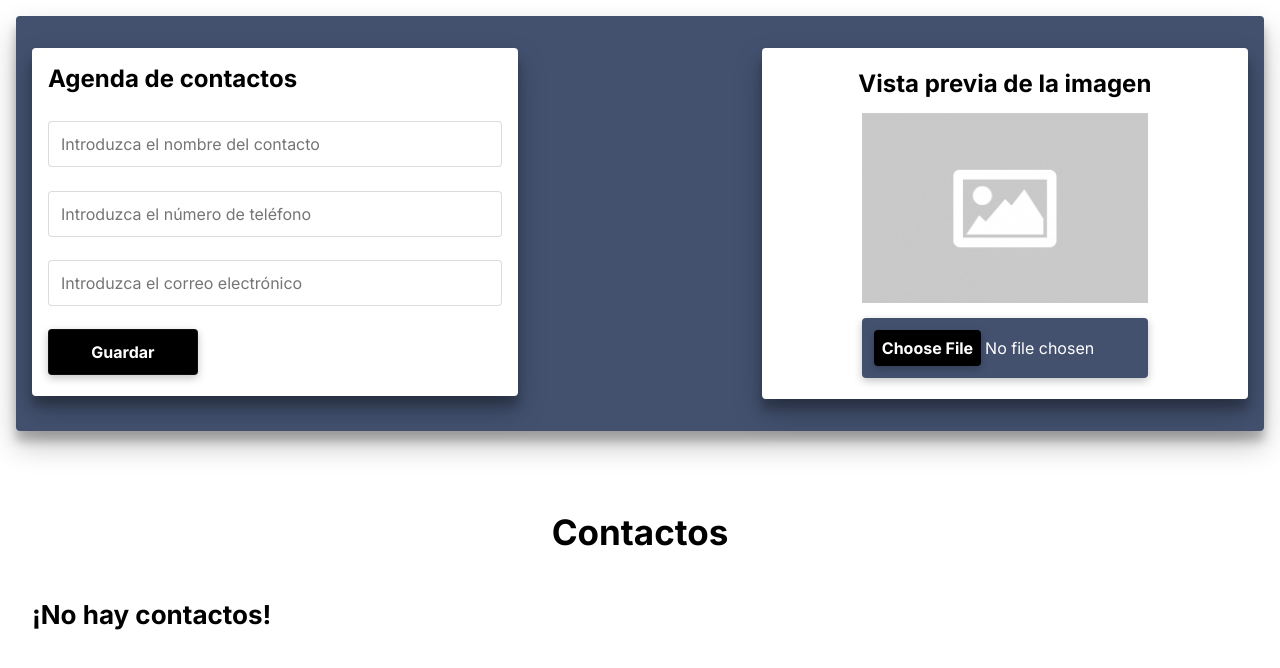
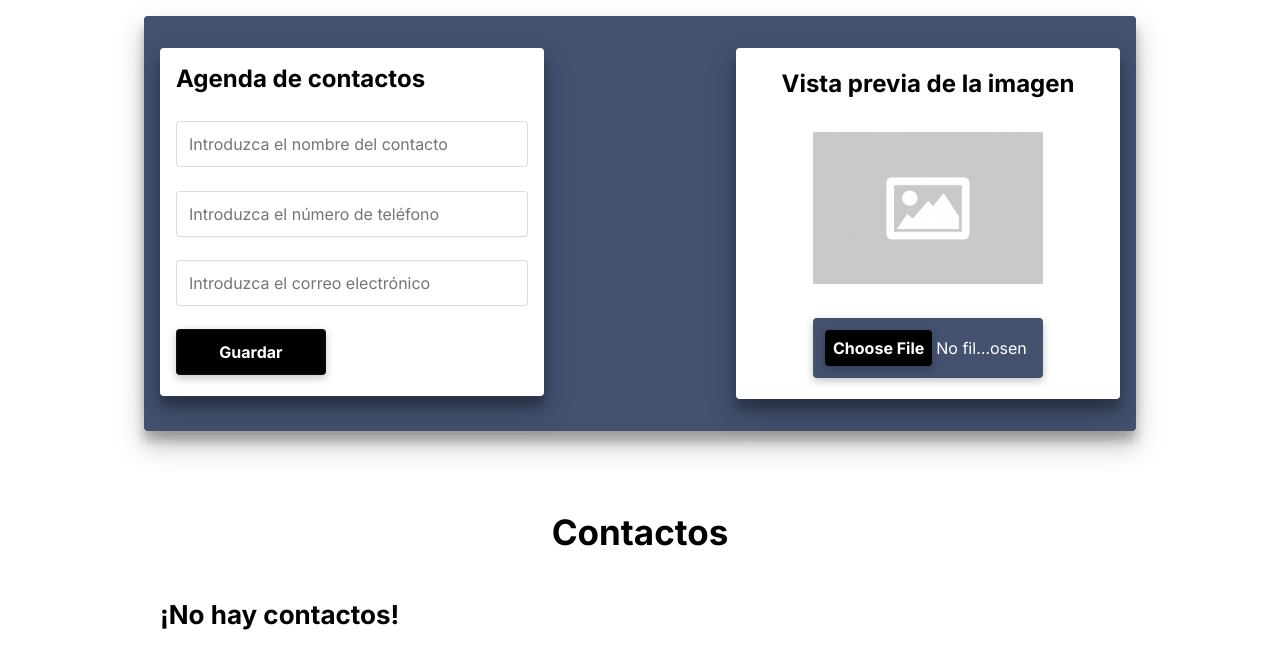
Before and after one commit to Carlosqu24/js-contacts-app, a plain HTML site: page index.html in a window 1280 px wide. Drawn offline with Linux system fonts and the light colour scheme.

Commit message:
Some styles added

```diff
--- a/style.css
+++ b/style.css
@@ -26,6 +26,9 @@
 body {
       background: var(--white-bg);
       background: rgb(255, 255, 255);
+
+      width: 80%;
+      margin: auto;
 }
 
 h2 {
@@ -137,7 +140,7 @@
 }
 
 .form__form-control--file-reader {
-      width: 286px;
+      width: 230px;
       border: none;
       cursor: pointer;
 
@@ -196,7 +199,7 @@
 
 #imgPreview {
       height: 200px;
-      width: 286px;
+      width: 230px;
 
       object-fit: contain;
 }
@@ -228,7 +231,7 @@
 
 .card {
       width: 100%;
-      max-width: 286px;
+      max-width: 230px;
       margin: auto;
       padding: 1rem;
       border-radius: var(--border-radius);
@@ -300,7 +303,11 @@
       }
 }
 
-@media screen and (max-width: 650px) {
+@media screen and (max-width: 800px) {
+      body {
+            width: 100%
+      }
+
       .form-contact {
             width: 100%;
       }
```
